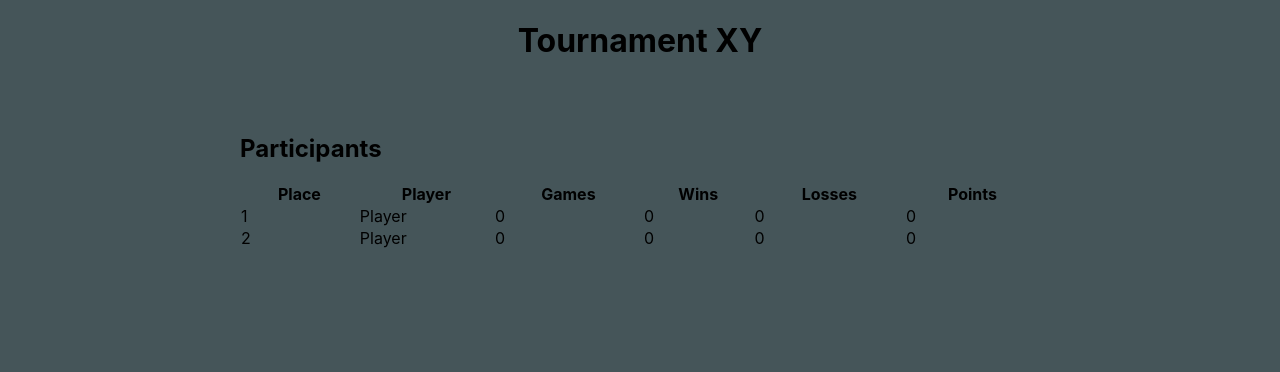
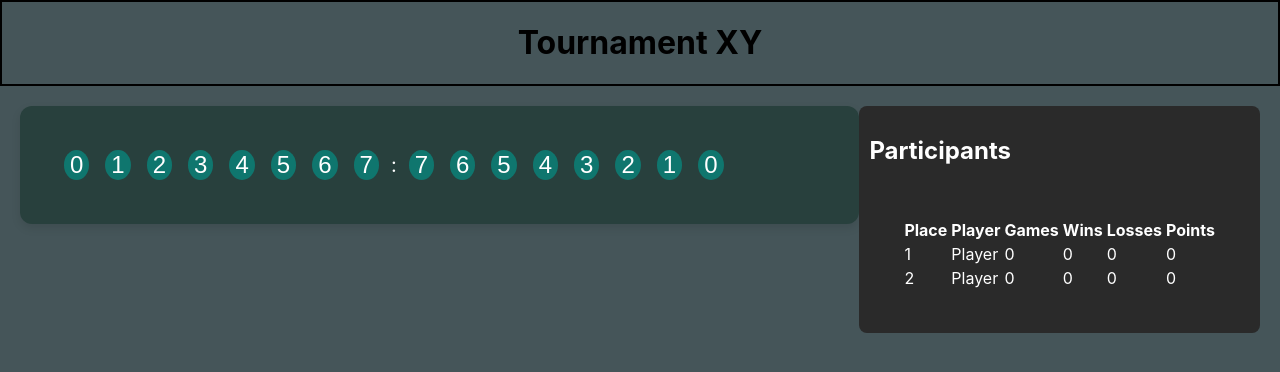
Before and after one commit to lm15-lukas/Kicker-React, a React (Create React App) app: page /tournament in a window 1280 px wide. Shown: the top 372 px of the page. Built offline with nearby package versions, Linux system fonts and the light colour scheme; the HTML template or start-up script is replaced by a standard one.

Commit message:
grobe struktur festgelegt

```diff
--- a/src/pages/ConfigureGame/ConfigureGame.css
+++ b/src/pages/ConfigureGame/ConfigureGame.css
@@ -20,7 +20,6 @@ body {
     width: 90%;
     max-width: 400px;
 }
-
 .form-item {
     margin-bottom: 20px;
     display: flex;
--- a/src/pages/Tournament/PlayerTable.jsx
+++ b/src/pages/Tournament/PlayerTable.jsx
@@ -1,7 +1,16 @@
 import './Tournament.css';
+import Button from './TournamentComponents/Button.jsx';
+
 export default function PlayerTable() {
     return (
         <>
+        <div className="layout">
+            <div className="match-table-container">
+
+                <Button></Button>
+            </div>
+
+
             <div className="tournament-container">
                 <h2>Participants</h2>
                 <table className='player-table'>
@@ -38,6 +47,9 @@ export default function PlayerTable() {
 
 
             </div>
+
+
+            </div>
         </>
     )
 }
--- a/src/pages/Tournament/Tournament.css
+++ b/src/pages/Tournament/Tournament.css
@@ -1,14 +1,56 @@
-.Tournament-Page{
-    text-align: center;
+.layout{
+    display: flex;
+    justify-content: flex-end;
+    align-items: flex-start;
+    position: relative;
+    height: 100vh;
+    padding: 20px;
 }
+
 .tournament-container {
+  	margin-left: auto;
+    background-color: #2a2a2a;
+    padding: 10px;
+    border-radius: 8px;
+    color: white;
+}
+.player-table{
   padding: 2rem;
   max-width: 800px;
   margin: 0 auto;
 }
-.player-table{
-  width: 100%;
-  border-collapse: collapse;
+.header{
+  text-align: center;
+}
+.match-table-container{
+    background: #28403D;
+    padding: 40px;
+    border-radius: 12px;
+    box-shadow: 0 4px 10px rgba(0, 0, 0, 0.1);
+    width: 90%;
+    max-width: 850px;
+}
+.match-table-buttons{
+  margin: 4px;
+  border-radius: 50%;
+  border: none;
+  background-color: #0f766e ;
+  color: rgb(255, 255, 255);
+  font-size: 24px;
+  cursor: pointer;
 
+  transition: background-color 0.2s ease;
+}
+.match-table-buttons:hover{
+background-color: #115e59;
+}
+.button-row{
+  display: flex;
+  gap: 8px;
+  align-items: center;
+}
+.colon{
+  font-size: 20px;
+  color: white;
 
 }
--- /dev/null
+++ b/src/pages/Tournament/TournamentComponents/Button.jsx
@@ -0,0 +1,30 @@
+export default function Button(){
+    return(
+<>
+<div className="button-row">
+<button className="match-table-buttons">0</button>
+<button className="match-table-buttons">1</button>
+<button className="match-table-buttons">2</button>
+<button className="match-table-buttons">3</button>
+<button className="match-table-buttons">4</button>
+<button className="match-table-buttons">5</button>
+<button className="match-table-buttons">6</button>
+<button className="match-table-buttons">7</button>
+
+<span className="colon">:</span>
+
+<button className="match-table-buttons">7</button>
+<button className="match-table-buttons">6</button>
+<button className="match-table-buttons">5</button>
+<button className="match-table-buttons">4</button>
+<button className="match-table-buttons">3</button>
+<button className="match-table-buttons">2</button>
+<button className="match-table-buttons">1</button>
+<button className="match-table-buttons">0</button>
+
+
+
+</div>
+</>
+    )
+}
--- a/src/pages/Tournament/TournamentComponents/TurnamentHeader.jsx
+++ b/src/pages/Tournament/TournamentComponents/TurnamentHeader.jsx
@@ -1,6 +1,6 @@
 export default function TournamentHeader() {
     return (
-        <header className="Tournament-Page">
+        <header className="header">
             <h1>Tournament XY</h1>
         </header>
     )
```
Also changed, not shown: src/pages/Tournament/TournamentComponents/MatchTable.jsx (deleted).
